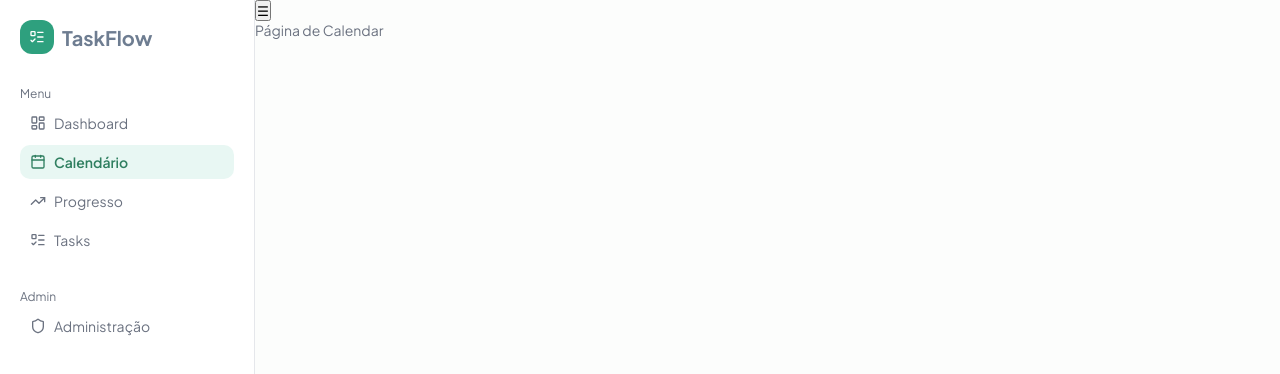
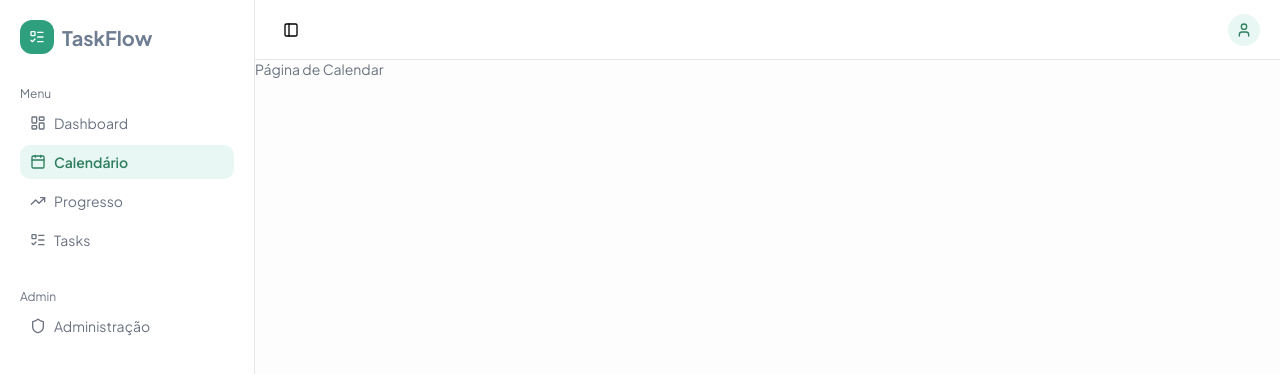
Before and after one commit to PedroHenriqueCoppola/taskflow, a React (Vite) app: page /calendar in a window 1280 px wide. Shown: the top 374 px of the page. Built offline with nearby package versions, Linux system fonts and the light colour scheme.

Commit message:
implementing header infos and styles

```diff
--- a/src/components/Header/Header.css
+++ b/src/components/Header/Header.css
@@ -0,0 +1,47 @@
+.headerLayout {
+    width: 100%;
+    height: 6rem;
+    background-color: var(--white);
+    border-bottom: 1px solid var(--border-gray);
+
+    display: flex;
+    align-items: center;
+    justify-content: space-between;
+    padding: 2rem;
+}
+
+.sidebarButton {
+    background: none;
+    border: none;
+    padding: .8rem;
+    border-radius: .8rem;
+    margin: 0;
+
+    cursor: pointer;
+    display: flex;
+
+    &:hover {
+        color: var(--heavier-green);
+        background-color: var(--softer-green);
+    }
+}
+
+.userInfos {
+    background: none;
+    border: none;
+    padding: .8rem;
+    border-radius: 50%;
+    margin: 0;
+
+    cursor: pointer;
+    display: flex;
+
+    color: var(--heavier-green);
+    background-color: var(--softer-green);
+
+    transition: transform 0.2s ease;
+
+    &:hover {
+        transform: scale(1.15);
+    }
+}
--- a/src/components/Header/Header.jsx
+++ b/src/components/Header/Header.jsx
@@ -1,10 +1,16 @@
 import './Header.css';
+
+import { PanelLeft, User } from "lucide-react";
 
 const Header = ({ toggleSidebar }) => {
     return (
         <div className="headerLayout">
-            <button className="menuButton" onClick={toggleSidebar}>
-                ☰
+            <button className="sidebarButton" onClick={toggleSidebar}>
+                <PanelLeft size={16} />
+            </button>
+
+            <button className="userInfos">
+                <User size={16} />
             </button>
         </div>
     )
```
